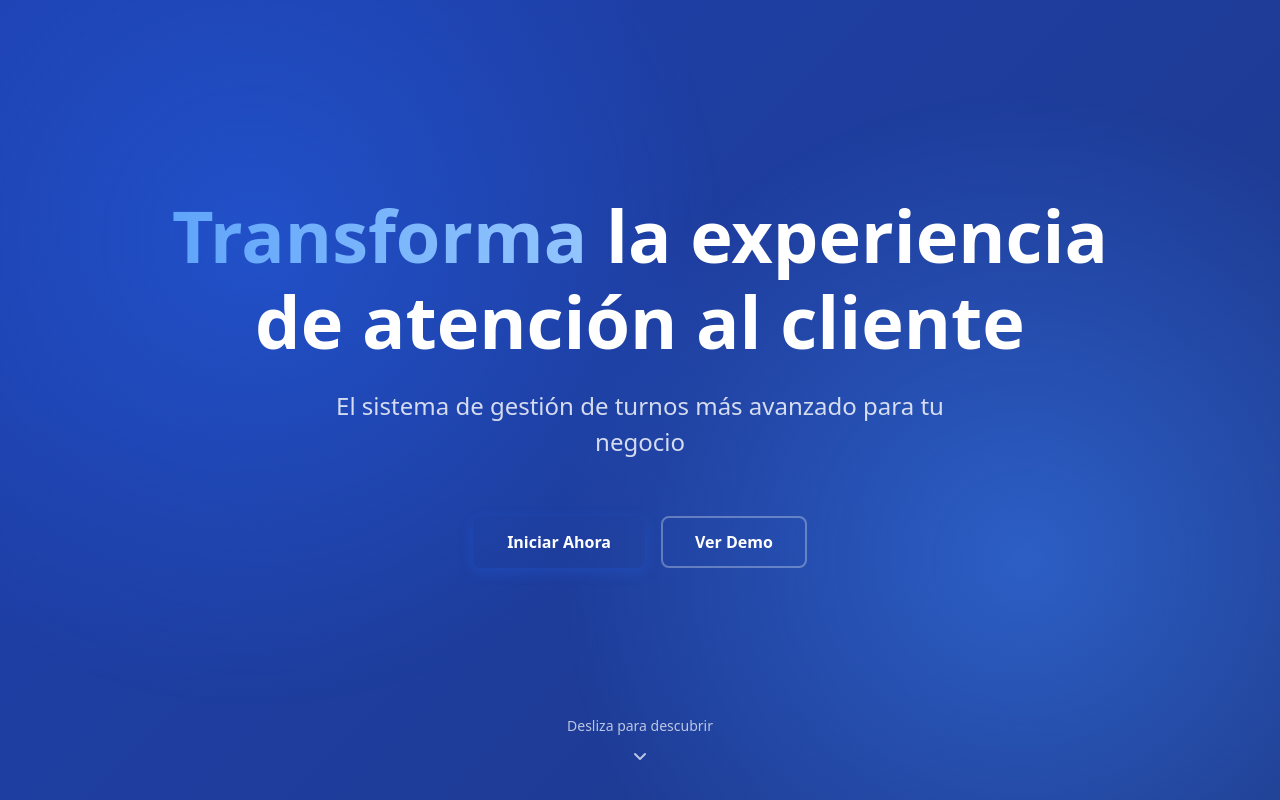
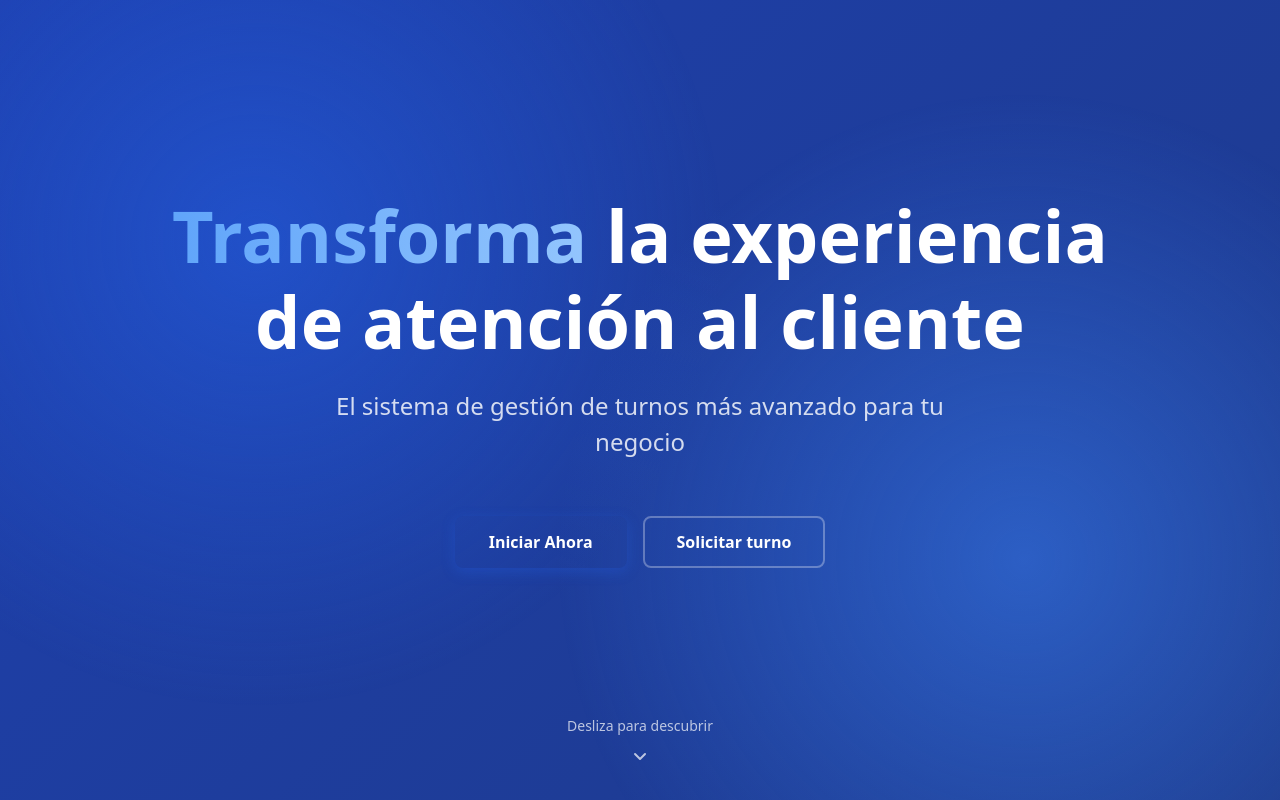
Before and after one commit to Ciare95/digiturno, a Vue app in the folder Frontend/: page / in a window 1280 px wide. Shown: the top 800 px of the page. Built offline with nearby package versions, Linux system fonts and the light colour scheme.

Commit message:
Se cambiaron rutas en los botones de inicio

```diff
--- a/Frontend/src/components/layout/AppHeader.vue
+++ b/Frontend/src/components/layout/AppHeader.vue
@@ -66,7 +66,7 @@ import { RouterLink } from 'vue-router'
 const isMobileMenuOpen = ref(false);
 
 const itemsNavegacion = ref([
-    { name: 'Inicio', path: '#', active: true },
+    { name: 'Inicio', path: '/', active: true },
     { name: 'Servicios', path: '#', active: false },
     { name: 'Sucursales', path: '#', active: false },
     { name: 'Contacto', path: '#', active: false }
--- a/Frontend/src/views/Home.vue
+++ b/Frontend/src/views/Home.vue
@@ -13,9 +13,9 @@
           <router-link to="/login" class="btn btn-primary">
             Iniciar Ahora
           </router-link>
-          <a href="#solucion" class="btn btn-outline">
-            Ver Demo
-          </a>
+          <router-link to="/solicitar-turno" class="btn btn-outline">
+            Solicitar turno
+          </router-link>
         </div>
       </div>
       <div class="scroll-indicator">
```
